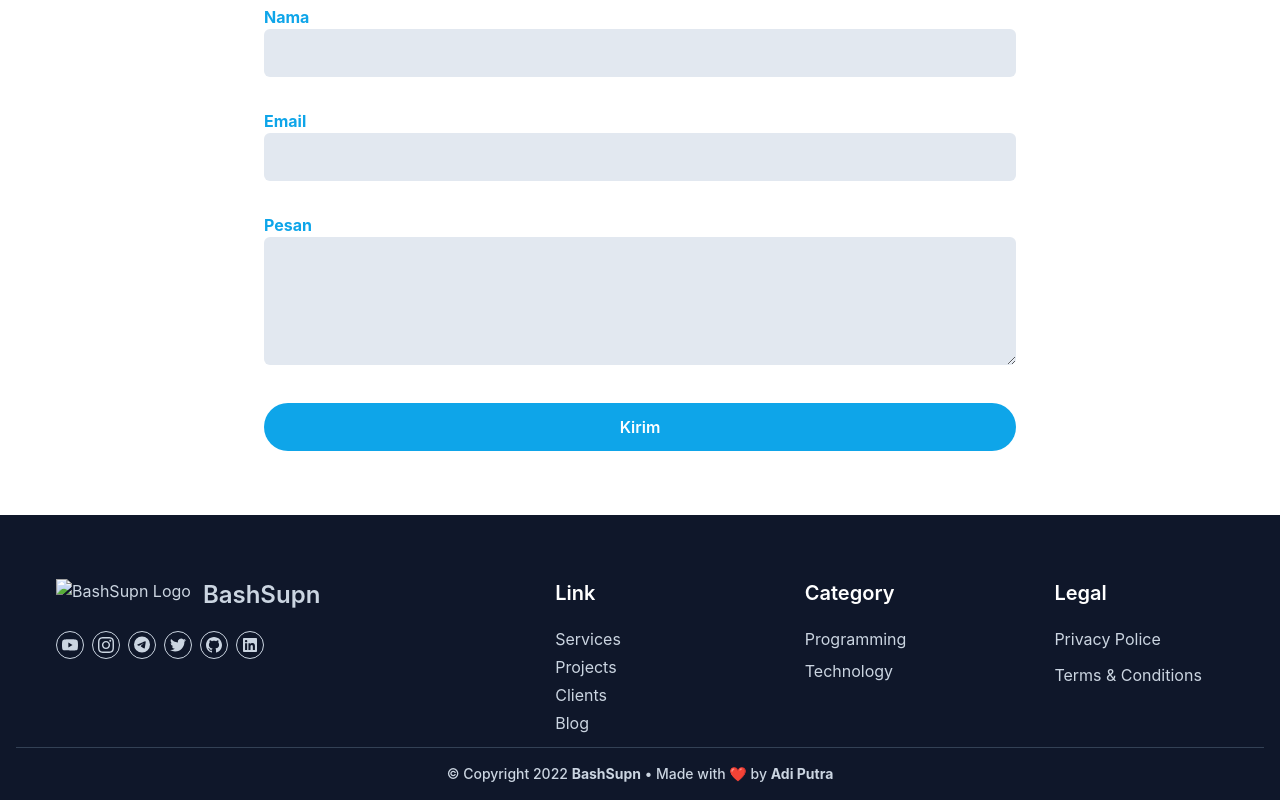
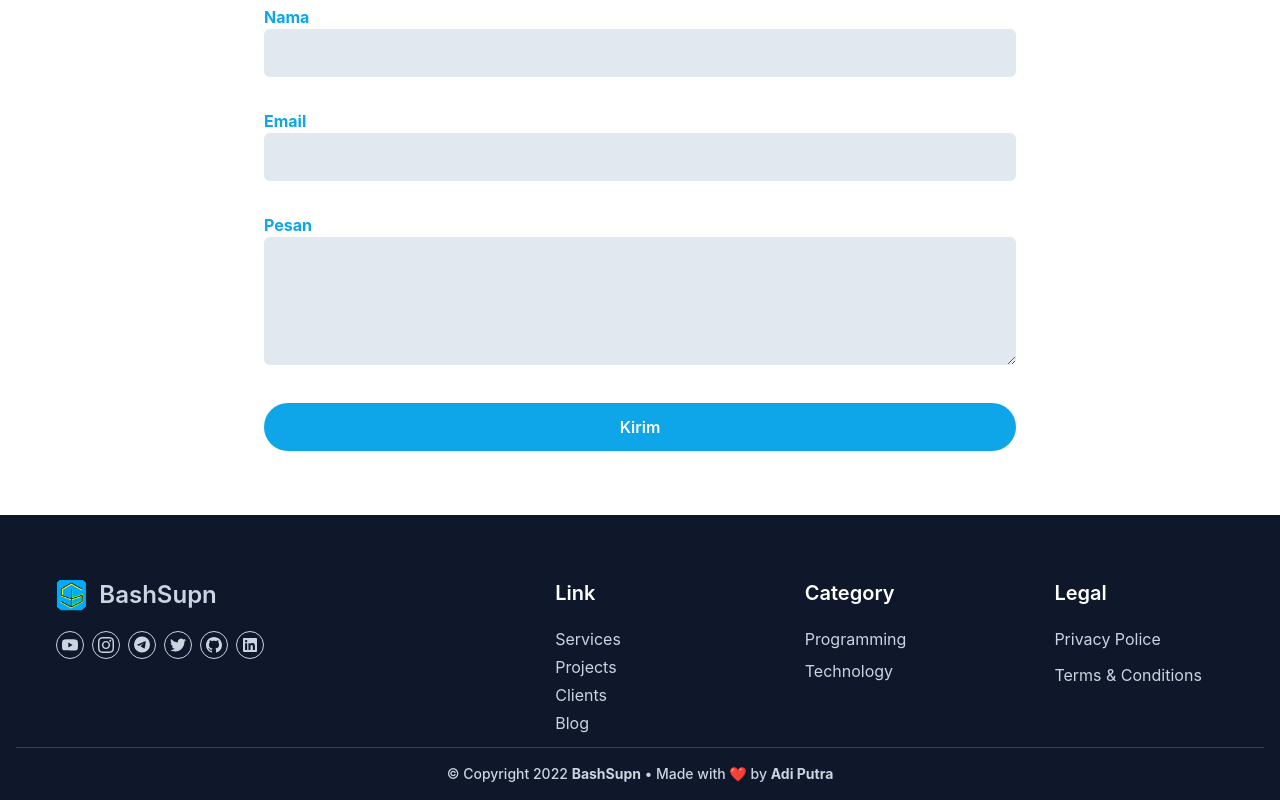
Before and after one commit to Putra-0/tailwindcss-portfolio, a website: page index.html in a window 1280 px wide. Shown: the part 5281-6081 px from the top of the page. Drawn offline with Linux system fonts and the light colour scheme; the site is published under a folder, as on GitHub Pages, so addresses that start at the root find nothing.

Commit message:
logo footer

```diff
--- a/index.html
+++ b/index.html
@@ -543,7 +543,7 @@
             <div class="flex flex-row flex-wrap justify-around">
                 <div class="basis-2/5 px-10 mb-4">
                     <a href="" class="flex items-center text-slate-300">
-                        <img src="/dist/img/logo/logo.png" class="mr-3 h-8" alt="BashSupn Logo" />
+                        <img src="dist/img/logo/logo.png" class="mr-3 h-8" alt="BashSupn Logo" />
                         <span class="self-center text-2xl font-semibold whitespace-nowrap dark:text-white">BashSupn</span>
                     </a>
                     <div class="flex items-center mt-5">
```
